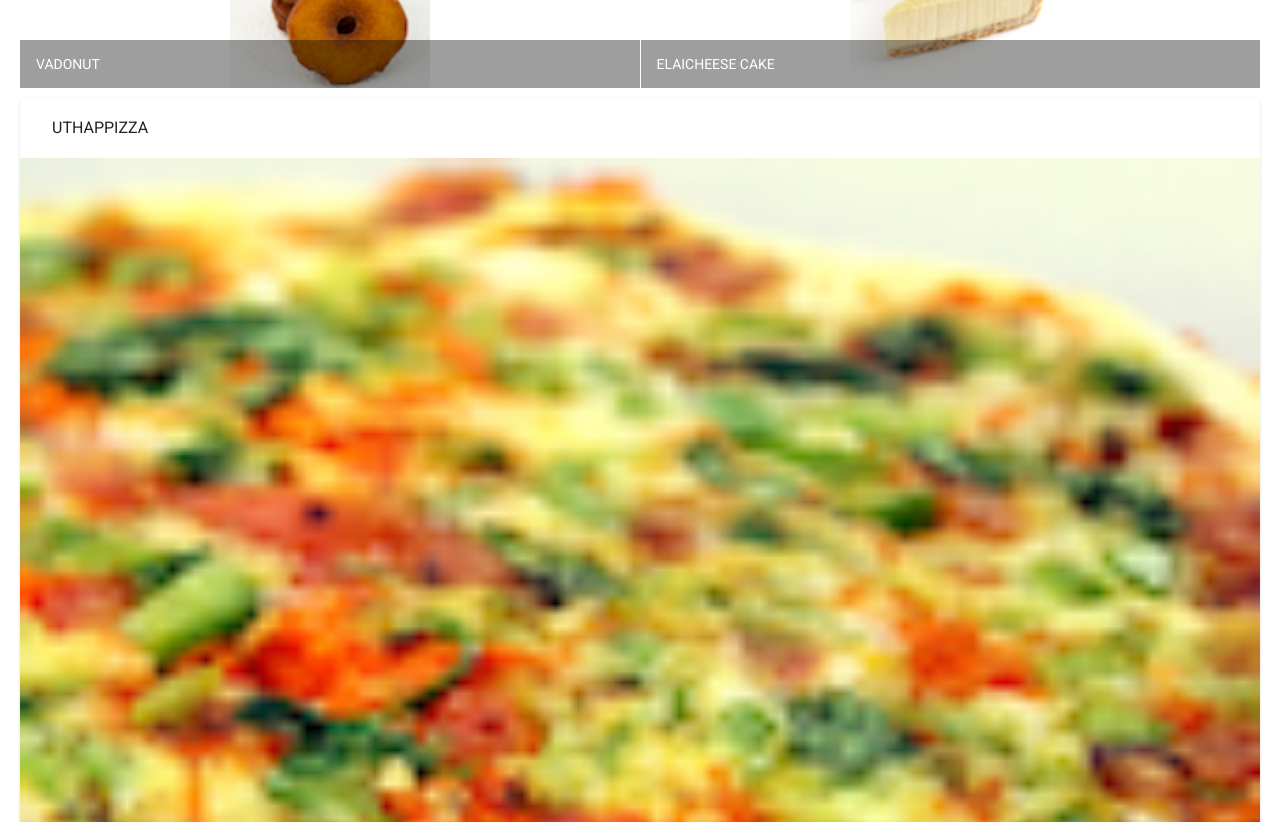
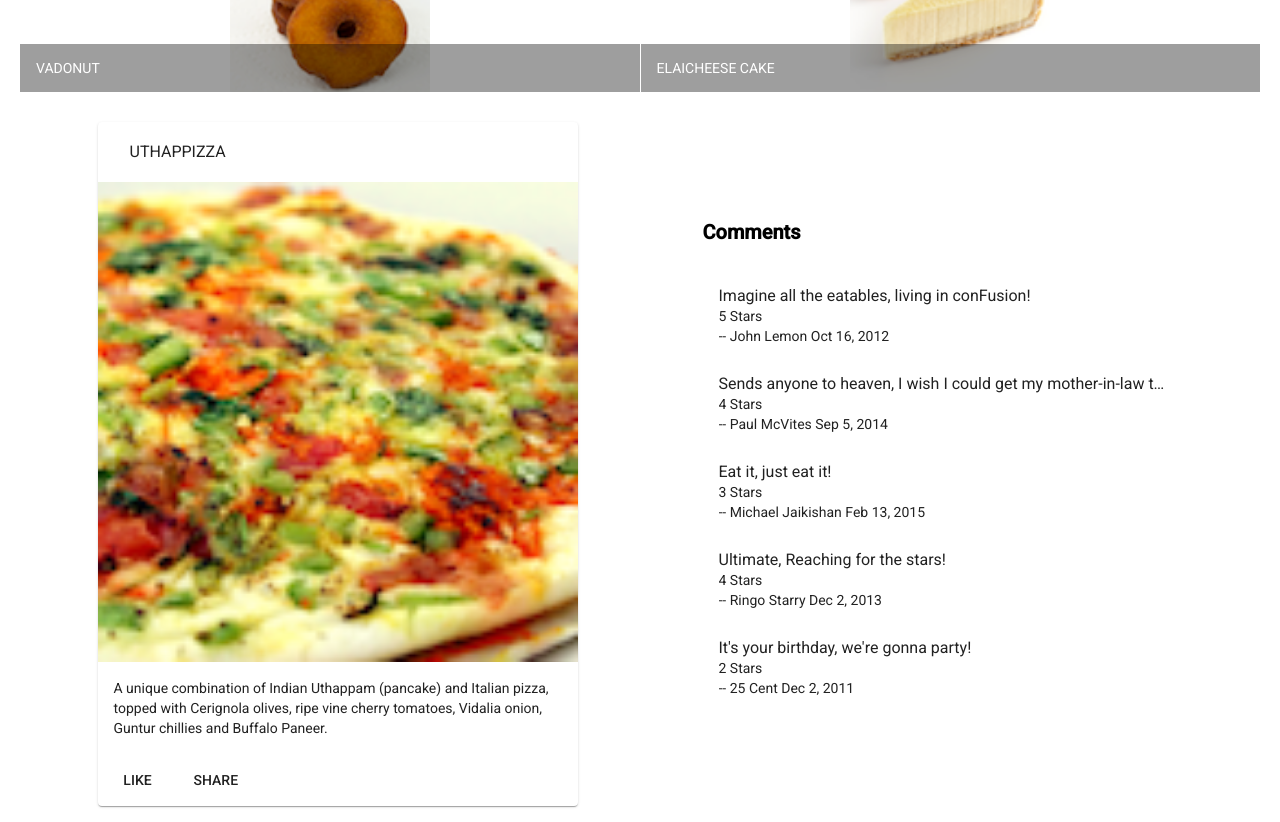
Before and after one commit to chrislaustopher/angular, an Angular app in the folder conFusion/: page / in a window 1280 px wide. Shown: the part 460-1282 px from the top of the page. Built offline with nearby package versions, Linux system fonts and the light colour scheme.

Commit message:
Assignment 1

```diff
--- a/conFusion/src/app/app.module.ts
+++ b/conFusion/src/app/app.module.ts
@@ -13,11 +13,13 @@
 
 import 'hammerjs';
 import { MenuComponent } from './menu/menu.component';
+import { DishDetailComponent } from './dish-detail/dish-detail.component';
 
 @NgModule({
   declarations: [
     AppComponent,
-    MenuComponent
+    MenuComponent,
+    DishDetailComponent
   ],
   imports: [
     BrowserModule,
--- /dev/null
+++ b/conFusion/src/app/dish-detail/dish-detail.component.html
@@ -0,0 +1,42 @@
+<div class="container"
+    fxLayout="row"
+    fxLayout.sm="column"
+    fxLayout.xs="column"
+    fxLayoutAlign.gt-md="space-around center"
+    fxLayoutGap="10px"
+    fxLayoutGap.xs="0">
+
+  <div fxFlex="40" *ngIf="dish">
+  	<mat-card>
+		<mat-card-header>
+			<mat-card-title>
+				<h3>{{dish.name | uppercase}}</h3>
+			</mat-card-title>
+		</mat-card-header>
+		<img mat-card-image src={{dish.image}} alt ={{dish.name}}>
+		<mat-card-content>
+			<p>{{dish.description}}</p>
+		</mat-card-content>
+		<mat-card-actions>
+			<button mat-button>LIKE</button>
+			<button mat-button>SHARE</button>
+		</mat-card-actions>
+	</mat-card>
+  </div>
+
+  <div fxFlex="40">
+	<div>
+		<div>
+			<h2><b>Comments</b></h2>
+		</div>
+	</div>
+  	<mat-list *ngIf="dish">
+  		<mat-list-item *ngFor="let comment of dish.comments">
+  			<h5 matLine>{{comment.comment}}</h5>
+  			<p matLine>{{comment.rating}} Stars</p>
+  			<p matLine>-- {{comment.author}} {{comment.date | date:'mediumDate'}}</p>
+  		</mat-list-item>
+  	</mat-list>
+  </div>
+
+</div>
--- /dev/null
+++ b/conFusion/src/app/dish-detail/dish-detail.component.ts
@@ -0,0 +1,61 @@
+import { Component, OnInit } from '@angular/core';
+
+const DISH = {
+	id: '0',
+	name: 'Uthappizza',
+	image: '/assets/images/uthappizza.png',
+	category: 'mains',
+	featured: true,
+	label: 'Hot',
+	price: '4.99',
+	// tslint:disable-next-line:max-line-length
+	description: 'A unique combination of Indian Uthappam (pancake) and Italian pizza, topped with Cerignola olives, ripe vine cherry tomatoes, Vidalia onion, Guntur chillies and Buffalo Paneer.',
+	comments: [
+       {
+           rating: 5,
+           comment: 'Imagine all the eatables, living in conFusion!',
+           author: 'John Lemon',
+           date: '2012-10-16T17:57:28.556094Z'
+       },
+       {
+           rating: 4,
+           comment: 'Sends anyone to heaven, I wish I could get my mother-in-law to eat it!',
+           author: 'Paul McVites',
+           date: '2014-09-05T17:57:28.556094Z'
+       },
+       {
+           rating: 3,
+           comment: 'Eat it, just eat it!',
+           author: 'Michael Jaikishan',
+           date: '2015-02-13T17:57:28.556094Z'
+       },
+       {
+           rating: 4,
+           comment: 'Ultimate, Reaching for the stars!',
+           author: 'Ringo Starry',
+           date: '2013-12-02T17:57:28.556094Z'
+       },
+       {
+           rating: 2,
+           comment: 'It\'s your birthday, we\'re gonna party!',
+           author: '25 Cent',
+           date: '2011-12-02T17:57:28.556094Z'
+       }
+   ]
+};
+
+@Component({
+  selector: 'app-dish-detail',
+  templateUrl: './dish-detail.component.html',
+  styleUrls: ['./dish-detail.component.scss']
+})
+export class DishDetailComponent implements OnInit {
+
+	dish = DISH;
+
+  constructor() { }
+
+  ngOnInit(): void {
+  }
+
+}
--- a/conFusion/src/app/menu/menu.component.html
+++ b/conFusion/src/app/menu/menu.component.html
@@ -1,7 +1,7 @@
 <div class="container" fxLayout="column" fxLayoutGap="10px">
 	<div fxFlex>
 		<div>
-			<h3>Menu</h3>
+			<h2><b>Menu</b></h2>
 			<hr>
 		</div>
 	</div>
@@ -18,20 +18,7 @@
 	</div>
 
 	<div fxFlex *ngIf="selectedDish">
-		<mat-card>
-			<mat-card-header>
-				<mat-card-title>
-					<h3>{{selectedDish.name | uppercase}}</h3>
-				</mat-card-title>
-			</mat-card-header>
-			<img mat-card-image src={{selectedDish.image}} alt ={{selectedDish.name}}>
-			<mat-card-content>
-				<p>{{selectedDish.description}}</p>
-			</mat-card-content>
-			<mat-card-actions>
-				<button mat-button>LIKE</button>
-				<button mat-button>SHARE</button>
-			</mat-card-actions>
-		</mat-card>
+		<app-dish-detail>
+		</app-dish-detail>
 	</div>
 </div>
```
Also changed, not shown: conFusion/src/app/dish-detail/dish-detail.component.scss (added), 1 other file (tests, documents, lock files or other folders).
